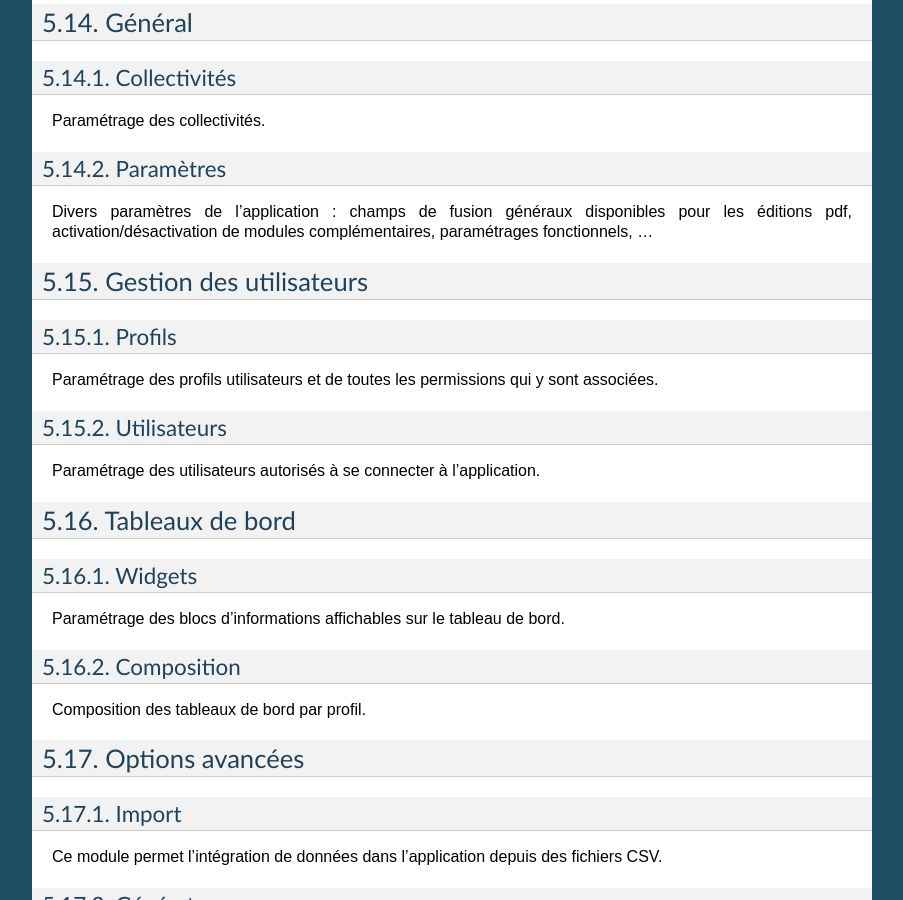
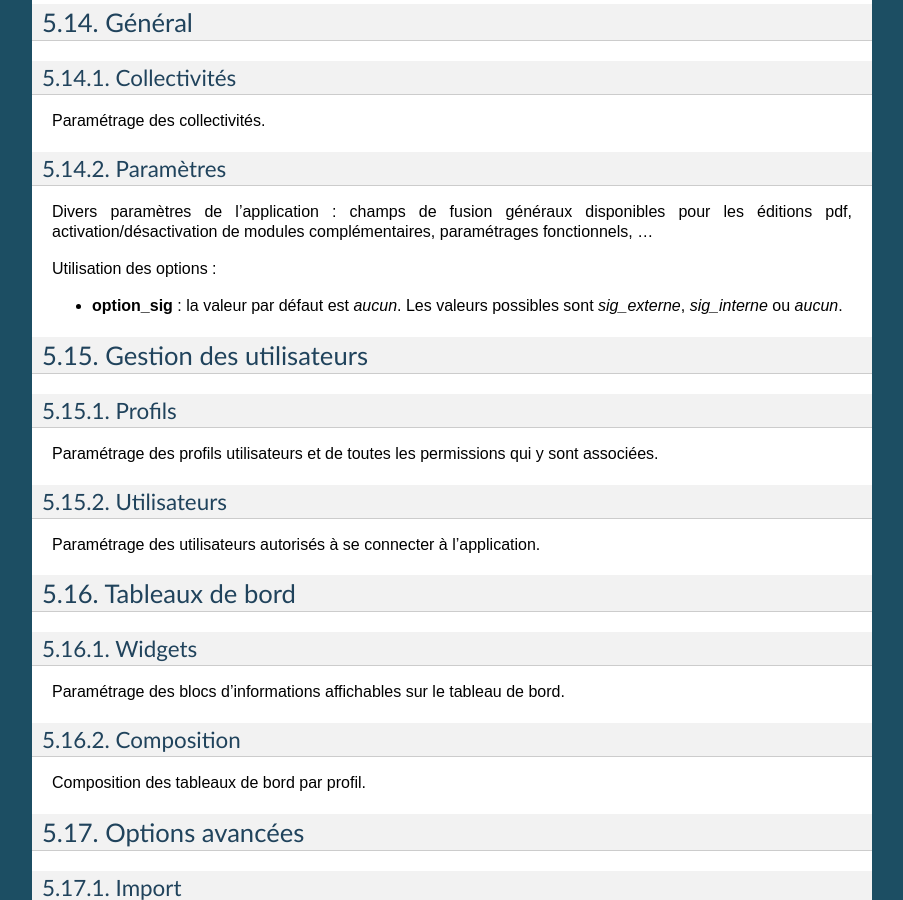
Before and after one commit to jcerini/openaria-documentation, a Sphinx documentation site: the page built from source/manuel_utilisateur/administration_parametrage/index.rst, in a window 1280 px wide and 900 px high, scrolled down 6646 px. Shown: the whole window, without its empty margins (198-1101 px from the left). Built offline with Sphinx 7.4.7, drawn with Linux system fonts in a browser that asks for light colours.

Commit message:
Ajout du paramètre option_sig

```diff
--- a/source/manuel_utilisateur/administration_parametrage/index.rst
+++ b/source/manuel_utilisateur/administration_parametrage/index.rst
@@ -364,11 +364,17 @@ Collectivités
 
 Paramétrage des collectivités.
 
+.. _administration_parametre:
 
 Paramètres
 ----------
 
 Divers paramètres de l'application : champs de fusion généraux disponibles pour les éditions pdf, activation/désactivation de modules complémentaires, paramétrages fonctionnels, ...
+
+Utilisation des options :
+
+* **option_sig** : la valeur par défaut est *aucun*. Les valeurs possibles sont
+  *sig_externe*, *sig_interne* ou *aucun*.
 
 
 Gestion des utilisateurs
```
